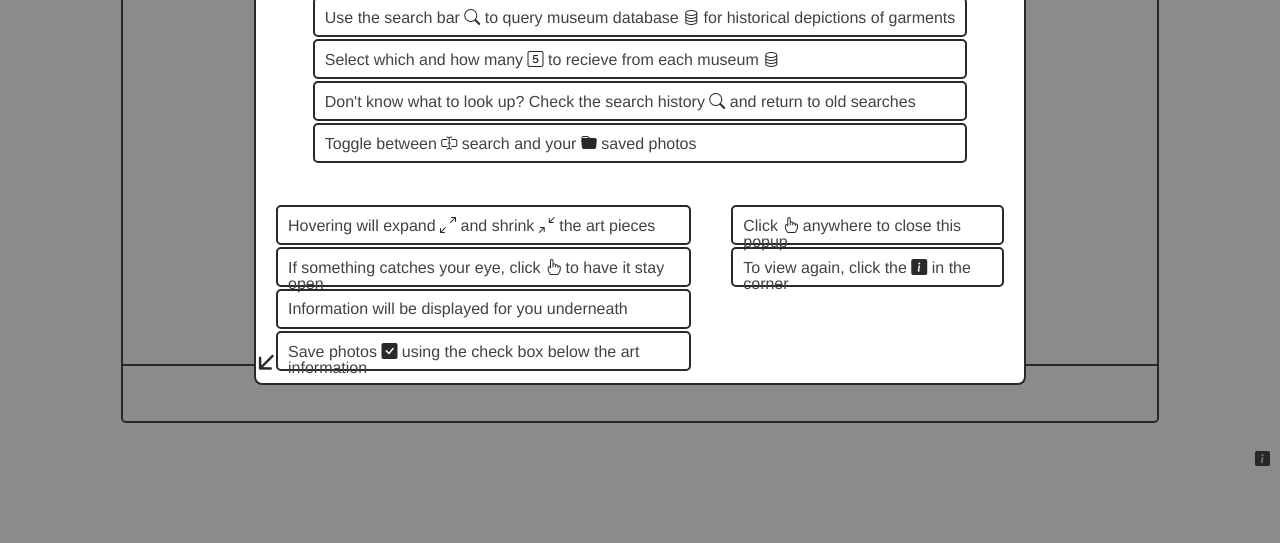
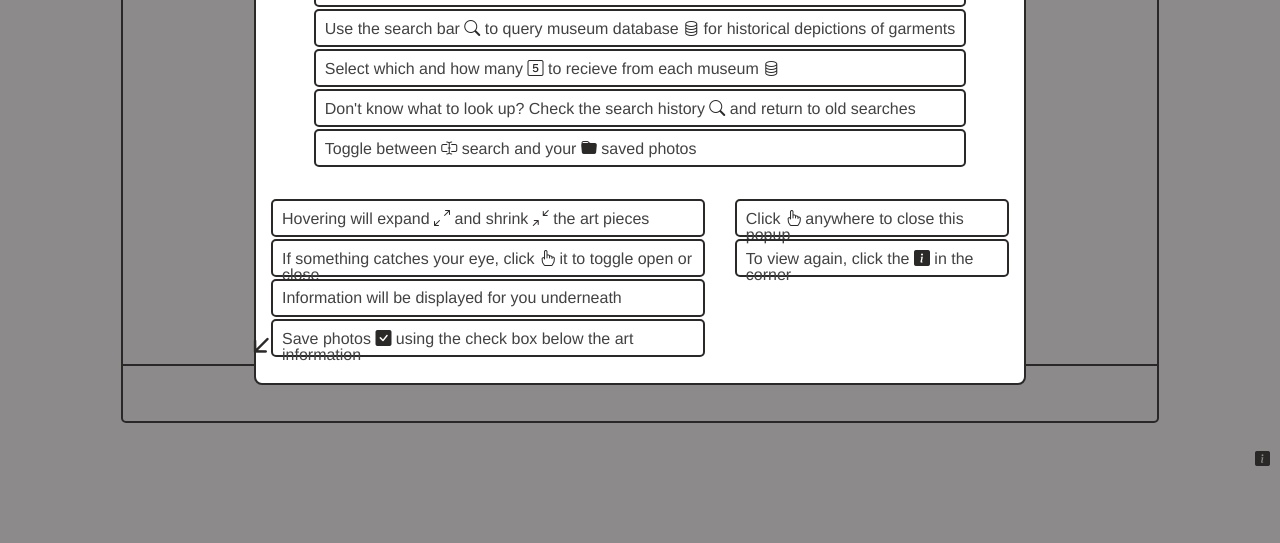
Before and after one commit to bdongo/ArtTrends, a website built with webpack: page index.html in a window 1280 px wide. Shown: the part 257-800 px from the top of the page. Built offline with nearby package versions, Linux system fonts and the light colour scheme; no server answers; a web font is replaced by a local one.

Commit message:
change padding and p size

```diff
--- a/index.html
+++ b/index.html
@@ -28,7 +28,7 @@
                 <div class="info-div">
                     <i class="bi bi-arrow-down-short"></i>
                     <p>Hovering will expand <i class="bi bi-arrows-angle-expand"></i> and shrink <i class="bi bi-arrows-angle-contract"></i> the art pieces</p>
-                    <p>If something catches your eye, click <i class="bi bi-hand-index"></i> to have it stay open</p>
+                    <p>If something catches your eye, click <i class="bi bi-hand-index"></i> it to toggle open or close</p>
                     <p>Information will be displayed for you underneath</p>
                     <p>Save photos <i class="bi bi-check-square-fill"></i> using the check box below the art information</p>
                 </div>
--- a/src/styles/introModal.scss
+++ b/src/styles/introModal.scss
@@ -38,7 +38,7 @@
 }
 
 .info-div {
-    padding: 20px;
+    padding: 15px;
     display: flex;
     flex-wrap: wrap;
     flex-direction: column;
@@ -46,7 +46,7 @@
     p {
         height: 2vh;
         // width: 10vw;
-        padding: 10px;
+        padding: 9px;
         border: 2px solid rgb(43, 40, 40);
         border-radius: 5px;
         margin-bottom: 2px;
@@ -61,8 +61,8 @@
         transform: rotate(45deg);
         font-size: 40px;
         position: absolute;
-        bottom: 10px;
-        left: -10px;
+        bottom: 8px;
+        left: -15px;
         rotate: 45;
     }
 }
```
Also changed, not shown: dist/main.css.
